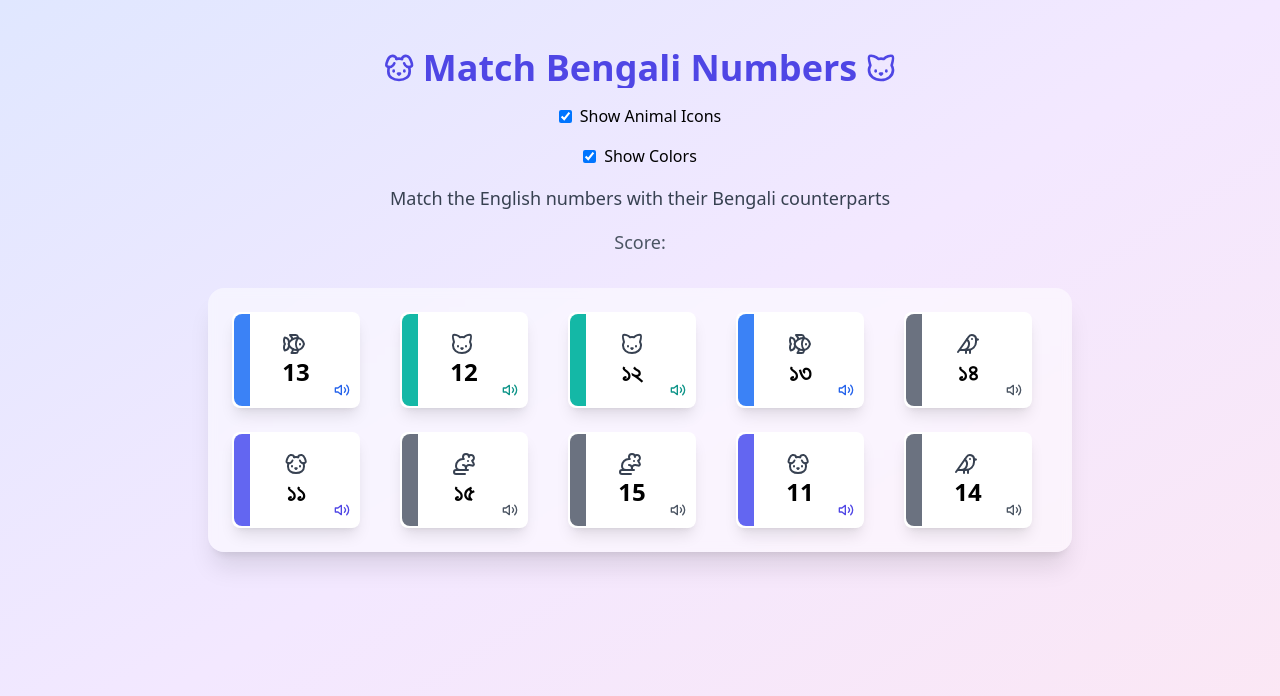
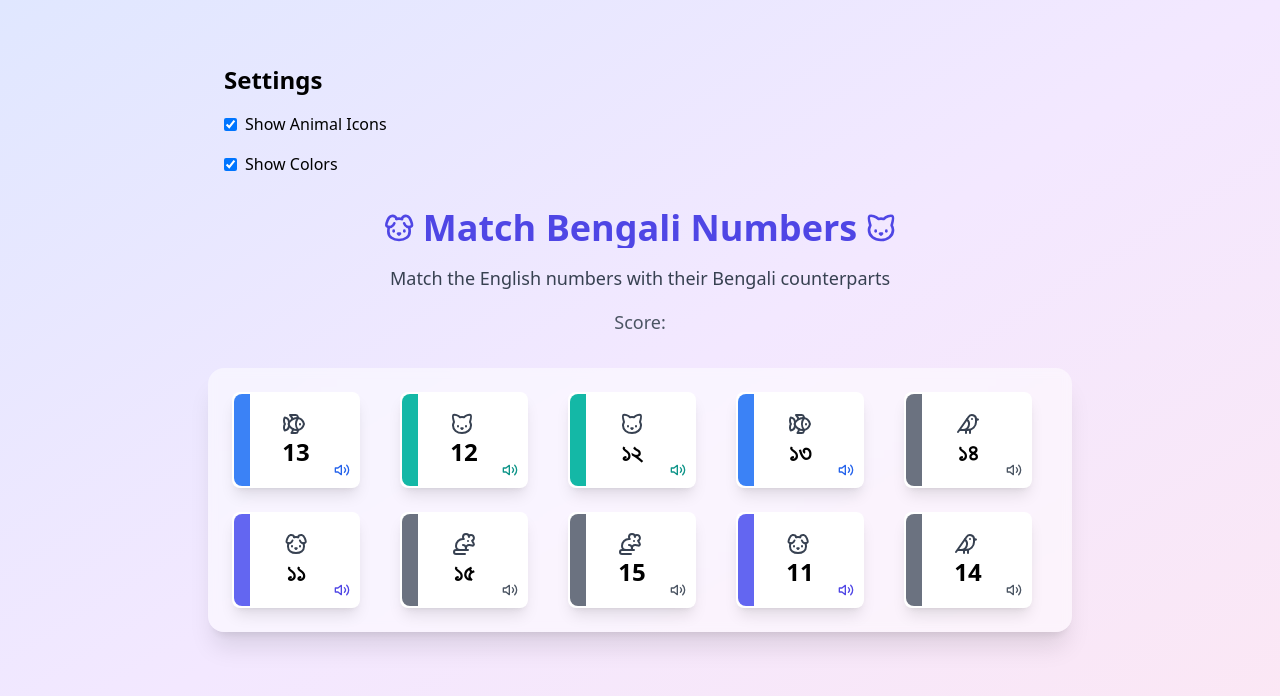
Before and after one commit to nadimtuhin/BanglaABC123, a React (Vite) app: page / in a window 1280 px wide. Shown: the top 696 px of the page. Built offline with nearby package versions, Linux system fonts and the light colour scheme.

Commit message:
Integrate SettingsPage component into GameBoard for improved user customization. Removed checkbox elements for toggling animal icons and colors, replacing them with props passed to SettingsPage. This enhances the user interface and streamlines the settings management.

```diff
--- a/src/components/GameBoard.tsx
+++ b/src/components/GameBoard.tsx
@@ -5,6 +5,7 @@
     import { numberPairs } from "../data/numbers";
     import { shuffle } from "../utils/shuffle";
     import { Dog, Cat, Rabbit, Snail, Rat, Fish, Bird } from 'lucide-react';
+    import { SettingsPage } from './SettingsPage';
 
     // Enhanced color palette with complementary colors
     const COLOR_THEMES = [
@@ -114,6 +115,12 @@
 
       return (
         <div className="w-full max-w-4xl mx-auto p-4">
+          <SettingsPage
+            showAnimalIcons={showAnimalIcons}
+            setShowAnimalIcons={setShowAnimalIcons}
+            showColors={showColors}
+            setShowColors={setShowColors}
+          />
           <div className="text-center mb-8">
             <h1 className={`
               text-4xl font-bold text-transparent bg-clip-text
@@ -125,28 +132,6 @@
               Match Bengali Numbers
               {showAnimalIcons && <Cat className={`w-8 h-8 ml-2 text-${showColors ? cards[0]?.colorTheme.accent : 'gray'}-600`} />}
             </h1>
-            <div className="mb-4">
-              <label className="flex items-center justify-center">
-                <input
-                  type="checkbox"
-                  checked={showAnimalIcons}
-                  onChange={handleCheckboxChange}
-                  className="mr-2"
-                />
-                Show Animal Icons
-              </label>
-            </div>
-            <div className="mb-4">
-              <label className="flex items-center justify-center">
-                <input
-                  type="checkbox"
-                  checked={showColors}
-                  onChange={handleColorsCheckboxChange}
-                  className="mr-2"
-                />
-                Show Colors
-              </label>
-            </div>
             <p className="text-gray-700 text-lg mb-4">
               Match the English numbers with their Bengali counterparts
             </p>
--- /dev/null
+++ b/src/components/SettingsPage.tsx
@@ -0,0 +1,43 @@
+import React from 'react';
+
+interface SettingsPageProps {
+  showAnimalIcons: boolean;
+  setShowAnimalIcons: (value: boolean) => void;
+  showColors: boolean;
+  setShowColors: (value: boolean) => void;
+}
+
+export function SettingsPage({
+  showAnimalIcons,
+  setShowAnimalIcons,
+  showColors,
+  setShowColors,
+}: SettingsPageProps) {
+  return (
+    <div className="p-4">
+      <h2 className="text-2xl font-bold mb-4">Settings</h2>
+      <div className="mb-4">
+        <label className="flex items-center">
+          <input
+            type="checkbox"
+            checked={showAnimalIcons}
+            onChange={(e) => setShowAnimalIcons(e.target.checked)}
+            className="mr-2"
+          />
+          Show Animal Icons
+        </label>
+      </div>
+      <div className="mb-4">
+        <label className="flex items-center">
+          <input
+            type="checkbox"
+            checked={showColors}
+            onChange={(e) => setShowColors(e.target.checked)}
+            className="mr-2"
+          />
+          Show Colors
+        </label>
+      </div>
+    </div>
+  );
+}
```
